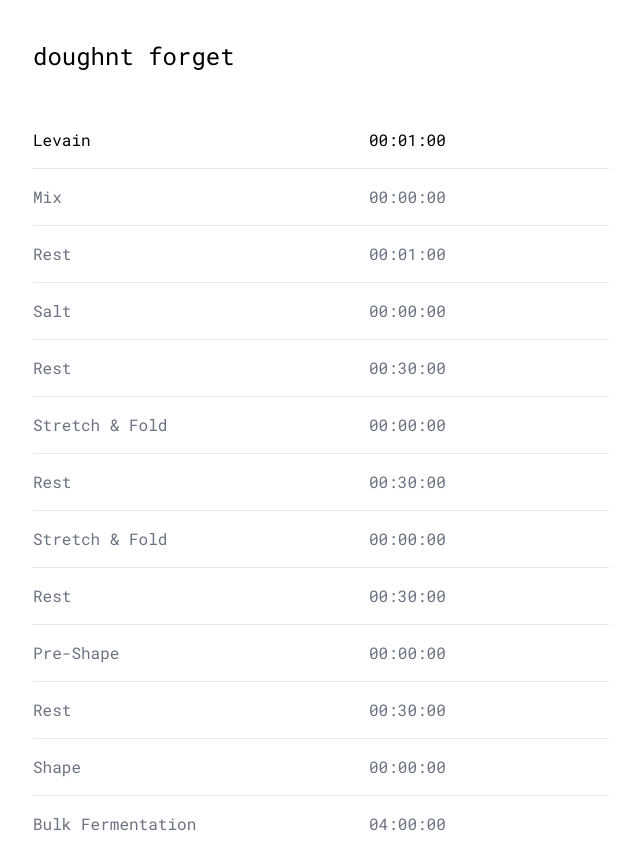
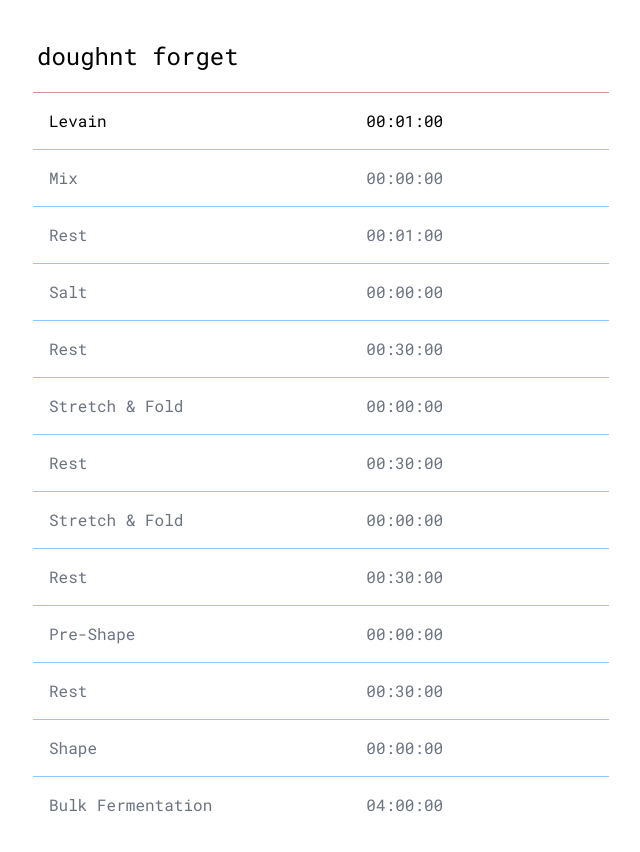
Before and after one commit to nicolean/doughnt-forget, a Next.js app: page / in a window 1280 px wide. Shown: the whole page, without its empty margins (319-959 px from the left). Built offline with nearby package versions, Linux system fonts and the light colour scheme; some icons are missing.

Commit message:
Adds notecard styling

```diff
--- a/src/components/Schedule.tsx
+++ b/src/components/Schedule.tsx
@@ -9,7 +9,7 @@ interface ScheduleProps {
 }
 
 export default function Schedule({ isNotificationsEnabled }: ScheduleProps) {
-  const [schedule, setSchedule] = useState([...defaultSchedule]);
+  const [schedule, setSchedule] = useState<ScheduleItem[]>([...defaultSchedule]);
   const [activeStep, setActiveStep] = useState(1);
   const [isComplete, setIsComplete] = useState(false);
 
--- /dev/null
+++ b/src/components/StepContainer.tsx
@@ -0,0 +1,19 @@
+import { Children } from 'react';
+
+interface StepContainerProps {
+  isActive: boolean;
+  isComplete: boolean;
+  children: React.ReactNode;
+}
+
+export default function StepContainer({ isActive, isComplete, children }: StepContainerProps) {
+  return (
+    <div className={`p-4 relative flex justify-between not-last:border-b not-last:border-blue-300
+      ${ !isActive ? 'text-gray-500' : null }
+      ${ isComplete ? 'before:block before:absolute before:top-2/4 before:border-b before:w-9/12 before:border-gray-800' : null}
+    `}>
+      { isComplete }
+      { children }
+    </div>
+  )
+}
--- a/src/components/TimedScheduleStep.tsx
+++ b/src/components/TimedScheduleStep.tsx
@@ -1,7 +1,8 @@
+import { useMemo, useState } from 'react';
 import { ScheduleItem } from '../interfaces/schedule.interface'
+import { useTimer } from 'react-timer-hook';
+import StepContainer from './StepContainer';
 import ScheduleStepActions from './ScheduleStepActions';
-import { useTimer } from 'react-timer-hook';
-import { useMemo, useState } from 'react';
 
 interface ScheduleStepProps {
   isNotificationsEnabled: boolean;
@@ -34,12 +35,13 @@ export default function ScheduleStep({ item, isActive, onSkip }: ScheduleStepPro
 
   const handleOnSkip = () => {
     // TODO may need to pass elapsed time in onSkip to add to total duration
+    setIsComplete(true);
     pause();
     onSkip();
   }
 
   return (
-    <div className={`py-4 flex justify-between not-last:border-b ${ isActive ? null : 'text-gray-500' }`}>
+    <StepContainer isActive={isActive} isComplete={isComplete}>
       <div className="basis-6/12">{ item.name }</div>
       <div className="basis-2/12">{ timeString }</div>
       <div className="basis-2/12 flex justify-end">
@@ -50,6 +52,6 @@ export default function ScheduleStep({ item, isActive, onSkip }: ScheduleStepPro
           )
         }
       </div>
-    </div>
+    </StepContainer>
   )
 }
--- a/src/components/UntimedScheduleStep.tsx
+++ b/src/components/UntimedScheduleStep.tsx
@@ -1,6 +1,8 @@
+import { useState } from 'react';
 import { ScheduleItem } from '../interfaces/schedule.interface';
 import { Play, Pause, SkipNext } from 'iconoir-react';
 import { useStopwatch } from 'react-timer-hook';
+import StepContainer from './StepContainer';
 import ScheduleStepActions from './ScheduleStepActions';
 
 interface ScheduleStepProps {
@@ -10,18 +12,21 @@ interface ScheduleStepProps {
 }
 
 export default function UntimedScheduleStep({ item, isActive, onSkip }: ScheduleStepProps) {
+  const [isComplete, setIsComplete] = useState(false);
+
   const { seconds, minutes, hours, isRunning, start, pause } = useStopwatch({ autoStart: false });
 
   const timeString = [String(hours).padStart(2, "0"), String(minutes).padStart(2, "0"), String(seconds).padStart(2, "0")].join(':');
 
   const handleOnSkip = () => {
     // TODO may need to pass elapsed time in onSkip to add to total duration
+    setIsComplete(true);
     pause();
     onSkip();
   }
 
   return (
-    <div className={`py-4 flex justify-between not-last:border-b ${ isActive ? null : 'text-gray-500' }`}>
+    <StepContainer isActive={isActive} isComplete={isComplete}>
       <div className="basis-6/12">{ item.name }</div>
       <div className="basis-2/12">{ timeString }</div>
       <div className="basis-2/12 flex justify-end">
@@ -29,6 +34,6 @@ export default function UntimedScheduleStep({ item, isActive, onSkip }: Schedule
           <ScheduleStepActions isPlaying={isRunning} onStart={start} onPause={pause} onSkip={handleOnSkip} />
         }
       </div>
-    </div>
+    </StepContainer>
   )
 }
--- a/src/pages/index.tsx
+++ b/src/pages/index.tsx
@@ -17,7 +17,7 @@ export default function Home() {
       </Head>
       <main className="w-screen">
         <div className="w-full px-8 sm:max-w-xl sm:p-0 mx-auto">
-          <div className="py-10 flex justify-between">
+          <div className="pt-10 pb-5 px-1 flex justify-between border-b border-notecard-pink">
             <h1 className="text-2xl">doughnt forget</h1>
             <NotificationToggle isNotificationsEnabled={isNotificationsEnabled} setIsNotificationsEnabled={setIsNotificationsEnabled}  />
           </div>
--- a/tailwind.config.js
+++ b/tailwind.config.js
@@ -11,12 +11,16 @@ module.exports = {
     extend: {
       fontFamily: {
         sans: ['Roboto Mono', ...defaultTheme.fontFamily.sans]
-      }
+      },
+      colors: {
+        'notecard-pink': '#D29692'
+      },
     }
   },
   plugins: [
     plugin(function ({ addVariant }) {
-      addVariant('not-last', '&:not(:last-child)')
+      addVariant('not-last', '&:not(:last-child)');
+      addVariant('not-first', '&:not(:first-child)');
     })
   ]
 }
```
